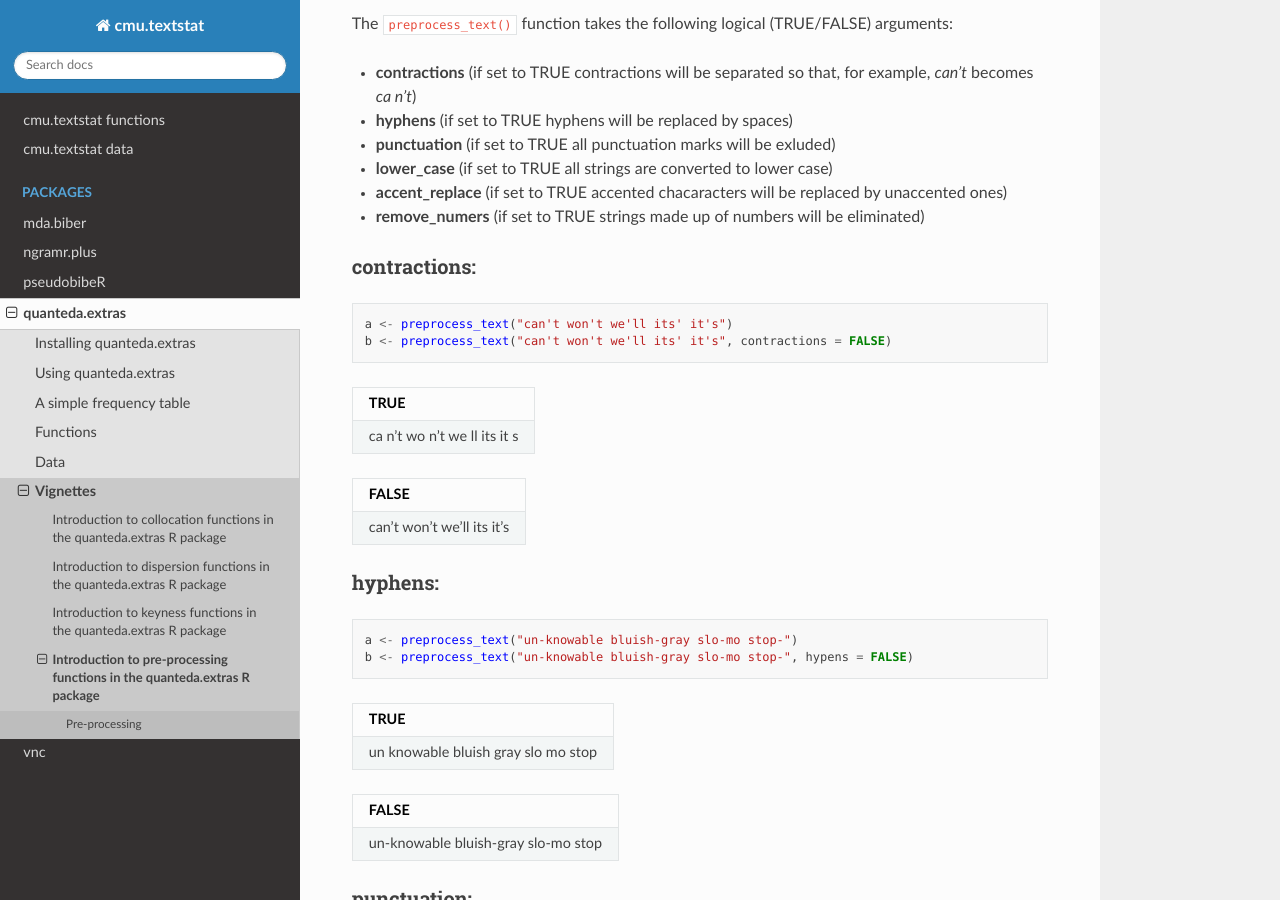
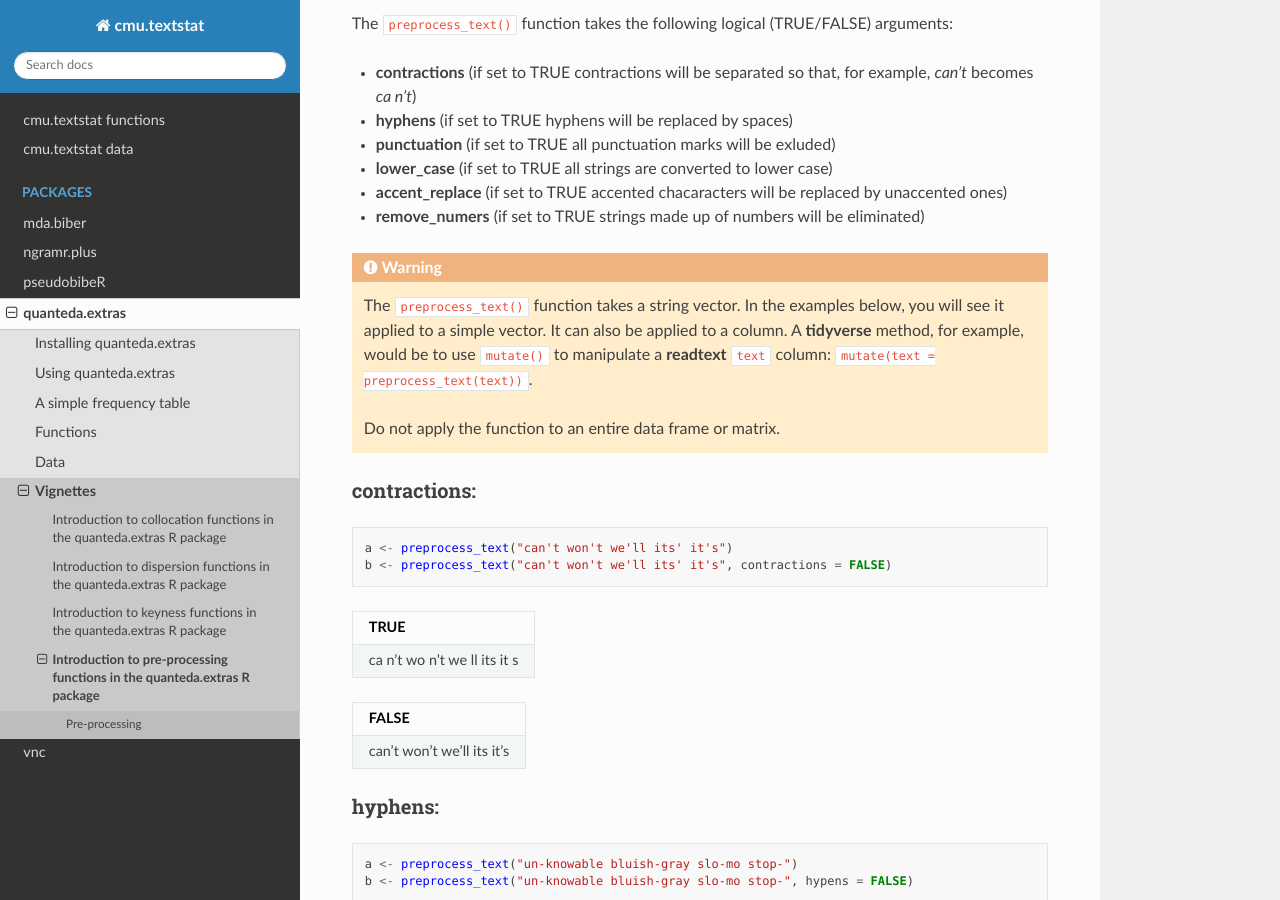
Before and after one commit to browndw/cmu-textstat-docs, a Sphinx documentation site: the page built from docs/quanteda.extras/vignettes/preprocess_introduction.md, in a window 1280 px wide and 900 px high, scrolled down 348 px. Built offline with Sphinx 7.4.7 and the Read the Docs theme 2.0.0, drawn with Linux system fonts in a browser that asks for light colours.

Commit message:
Update preprocess_introduction.md

````diff
--- a/docs/quanteda.extras/vignettes/preprocess_introduction.md
+++ b/docs/quanteda.extras/vignettes/preprocess_introduction.md
@@ -10,16 +10,20 @@ library(tidyverse)
 The `preprocess_text()` function takes the following logical
 (TRUE/FALSE) arguments:
 
-- **contractions** (if set to TRUE contractions will be separated so
-  that, for example, *can’t* becomes *ca n’t*)
+- **contractions** (if set to TRUE contractions will be separated so that, for example, *can’t* becomes *ca n’t*)
 - **hyphens** (if set to TRUE hyphens will be replaced by spaces)
 - **punctuation** (if set to TRUE all punctuation marks will be exluded)
-- **lower_case** (if set to TRUE all strings are converted to lower
-  case)
-- **accent_replace** (if set to TRUE accented chacaracters will be
-  replaced by unaccented ones)
-- **remove_numers** (if set to TRUE strings made up of numbers will be
-  eliminated)
+- **lower_case** (if set to TRUE all strings are converted to lower case)
+- **accent_replace** (if set to TRUE accented chacaracters will be replaced by unaccented ones)
+- **remove_numers** (if set to TRUE strings made up of numbers will be eliminated)
+
+```{warning}
+
+The `preprocess_text()` function takes a string vector. In the examples below, you will see it applied to a simple vector. It can also be applied to a column. A **tidyverse** method, for example, would be to use `mutate()` to manipulate a **readtext** `text` column: `mutate(text = preprocess_text(text))`.
+
+Do not apply the function to an entire data frame or matrix.
+
+```
 
 ### contractions:
 
````
